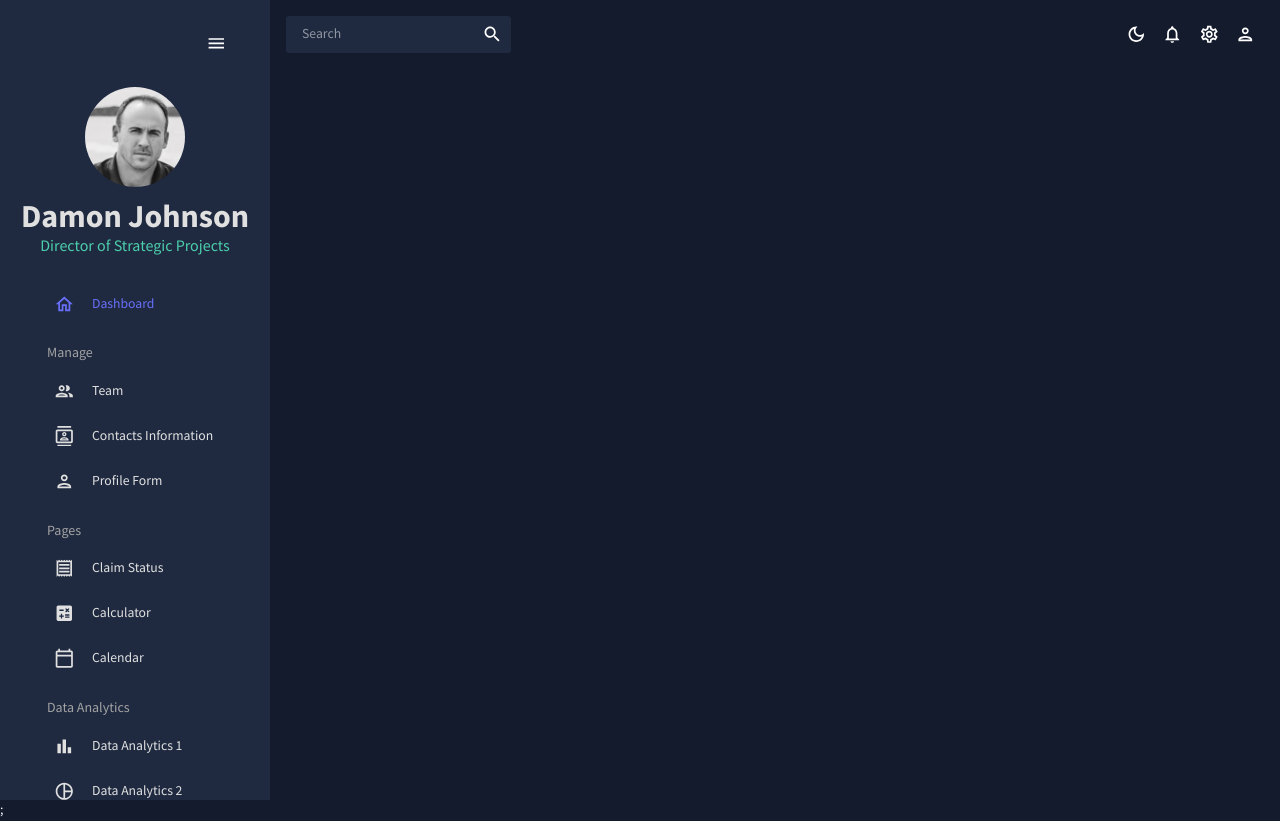
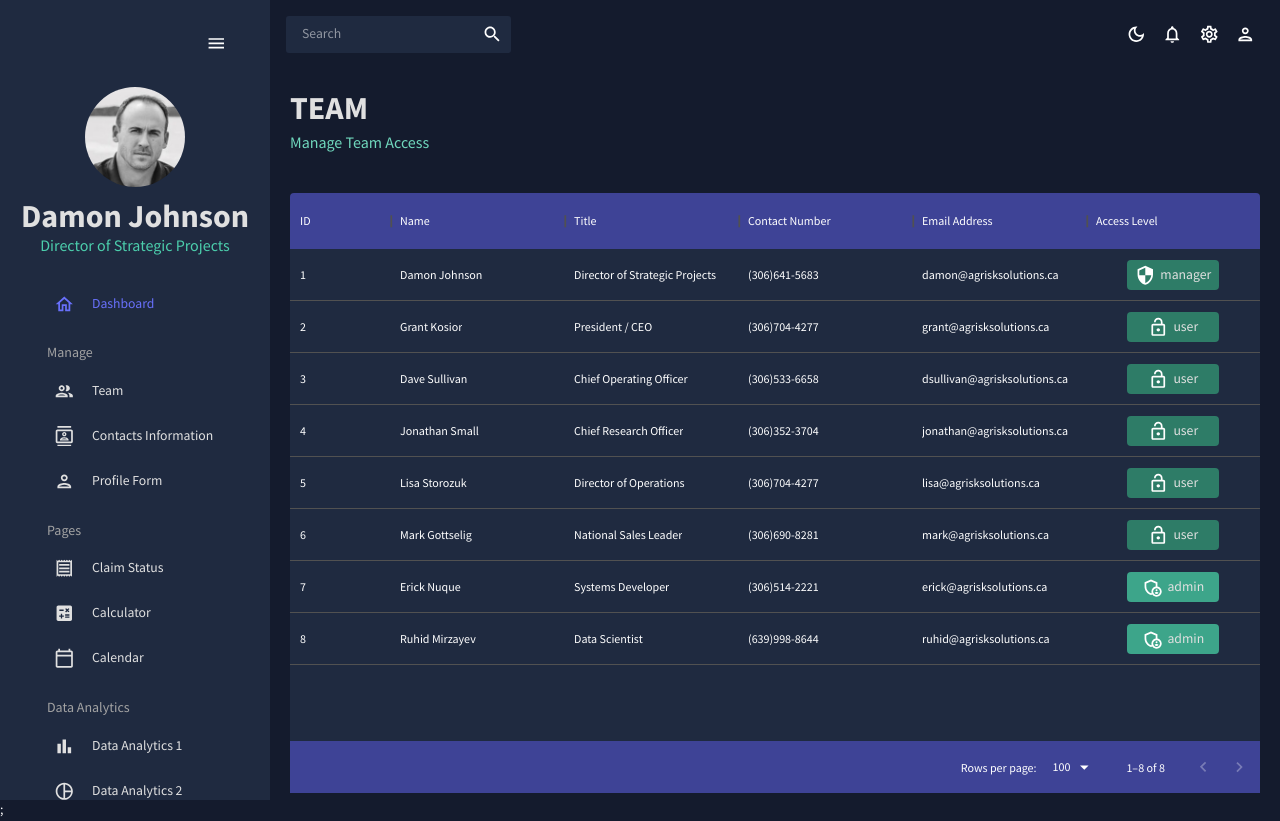
Before and after one commit to erick-parametrics/data_visualization_dashboard, a React (Create React App) app in the folder data_visualization/: page /team in a window 1280 px wide. Built offline with nearby package versions, Linux system fonts and the light colour scheme.

Commit message:
add team page

```diff
--- a/data_visualization/src/App.js
+++ b/data_visualization/src/App.js
@@ -6,7 +6,7 @@
 import Sidebar from "./scenes/global/Sidebar";
 import Topbar from "./scenes/global/Topbar";
 import Dashboard from "./scenes/dashboard";
-// import Team from "./scenes/team";
+import Team from "./scenes/team";
 // import Invoices from "./scenes/invoices";
 // import Calendar from "./scenes/calendar";
 // import Contacts from "./scenes/contacts";
@@ -30,7 +30,7 @@
             <Topbar />
             <Routes>
               <Route path="/" element={<Dashboard />} />
-              {/* <Route path="/team" element={<Team />} /> */}
+              <Route path="/team" element={<Team />} />
               {/* <Route path="/contacts" element={<Contacts />} /> */}
               {/* <Route path="/invoices" element={<Invoices />} /> */}
               {/* <Route path="/form" element={<Form />} /> */}
--- a/data_visualization/src/data/mockData.js
+++ b/data_visualization/src/data/mockData.js
@@ -3,74 +3,66 @@
 export const mockDataTeam = [
   {
     id: 1,
-    name: "Jon Snow",
-    email: "jonsnow@gmail.com",
-    age: 35,
-    phone: "(665)121-5454",
-    access: "admin",
+    name: "Damon Johnson",
+    email: "damon@agrisksolutions.ca",
+    title: "Director of Strategic Projects",
+    phone: "(306)641-5683",
+    access: "manager",
   },
   {
     id: 2,
-    name: "Cersei Lannister",
-    email: "cerseilannister@gmail.com",
-    age: 42,
-    phone: "(421)314-2288",
-    access: "manager",
+    name: "Grant Kosior",
+    email: "grant@agrisksolutions.ca",
+    title: "President / CEO",
+    phone: "(306)704-4277",
+    access: "user",
   },
   {
     id: 3,
-    name: "Jaime Lannister",
-    email: "jaimelannister@gmail.com",
-    age: 45,
-    phone: "(422)982-6739",
+    name: "Dave Sullivan",
+    email: "dsullivan@agrisksolutions.ca",
+    title: "Chief Operating Officer",
+    phone: "(306)533-6658",
     access: "user",
   },
   {
     id: 4,
-    name: "Anya Stark",
-    email: "anyastark@gmail.com",
-    age: 16,
-    phone: "(921)425-6742",
-    access: "admin",
+    name: "Jonathan Small",
+    email: "jonathan@agrisksolutions.ca",
+    title: "Chief Research Officer",
+    phone: "(306)352-3704",
+    access: "user",
   },
   {
     id: 5,
-    name: "Daenerys Targaryen",
-    email: "daenerystargaryen@gmail.com",
-    age: 31,
-    phone: "(421)445-1189",
+    name: "Lisa Storozuk",
+    email: "lisa@agrisksolutions.ca",
+    title: "Director of Operations",
+    phone: "(306)704-4277",
     access: "user",
   },
   {
     id: 6,
-    name: "Ever Melisandre",
-    email: "evermelisandre@gmail.com",
-    age: 150,
-    phone: "(232)545-6483",
-    access: "manager",
+    name: "Mark Gottselig",
+    email: "mark@agrisksolutions.ca",
+    title: "National Sales Leader",
+    phone: "(306)690-8281",
+    access: "user",
   },
   {
     id: 7,
-    name: "Ferrara Clifford",
-    email: "ferraraclifford@gmail.com",
-    age: 44,
-    phone: "(543)124-0123",
-    access: "user",
+    name: "Erick Nuque",
+    email: "erick@agrisksolutions.ca",
+    title: "Systems Developer",
+    phone: "(306)514-2221",
+    access: "admin",
   },
   {
     id: 8,
-    name: "Rossini Frances",
-    email: "rossinifrances@gmail.com",
-    age: 36,
-    phone: "(222)444-5555",
-    access: "user",
-  },
-  {
-    id: 9,
-    name: "Harvey Roxie",
-    email: "harveyroxie@gmail.com",
-    age: 65,
-    phone: "(444)555-6239",
+    name: "Ruhid Mirzayev",
+    email: "ruhid@agrisksolutions.ca",
+    title: "Data Scientist",
+    phone: "(639)998-8644",
     access: "admin",
   },
 ];
--- /dev/null
+++ b/data_visualization/src/scenes/team/index.jsx
@@ -0,0 +1,108 @@
+import React from "react";
+import { Box, Typography, useTheme } from "@mui/material";
+import { DataGrid } from "@mui/x-data-grid";
+import { tokens } from "../../theme";
+import { mockDataTeam } from "../../data/mockData";
+import AdminPanelSettingsOutlinedIcon from "@mui/icons-material/AdminPanelSettingsOutlined";
+import LockOpenOutlinedIcon from "@mui/icons-material/LockOpenOutlined";
+import SecurityOutlinedIcon from "@mui/icons-material/SecurityOutlined";
+import Header from "../../components/Header";
+import { borderBottom } from "@mui/system";
+
+const Team = () => {
+  const theme = useTheme();
+  const colors = tokens(theme.palette.mode);
+
+  const columns = [
+    { field: "id", headerName: "ID" },
+    {
+      field: "name",
+      headerName: "Name",
+      flex: 1,
+      cellClassName: "name-columns--cell",
+    },
+    {
+      field: "title",
+      headerName: "Title",
+      flex: 1,
+      cellClassName: "name-columns--cell",
+    },
+    {
+      field: "phone",
+      headerName: "Contact Number",
+      flex: 1,
+    },
+    {
+      field: "email",
+      headerName: "Email Address",
+      flex: 1,
+    },
+    {
+      field: "access",
+      headerName: "Access Level",
+      flex: 1,
+
+      renderCell: ({ row: { access } }) => {
+        return (
+          <Box
+            width="60%"
+            m="0 auto"
+            p="5px"
+            display="flex"
+            justifyContent="center"
+            backgroundColor={
+              access === "admin"
+                ? colors.greenAccent[600]
+                : colors.greenAccent[700]
+            }
+            borderRadius="4px"
+          >
+            {access === "admin" && <AdminPanelSettingsOutlinedIcon />}
+            {access === "manager" && <SecurityOutlinedIcon />}
+            {access === "user" && <LockOpenOutlinedIcon />}
+
+            <Typography color={colors.grey[100]} sx={{ ml: "5px" }}>
+              {access}
+            </Typography>
+          </Box>
+        );
+      },
+    },
+  ];
+
+  return (
+    <Box m="20px">
+      <Header title="TEAM" subtitle="Manage Team Access" />
+      <Box
+        m="40px 0 0 0"
+        height="75vh"
+        sx={{
+          "& .MuiDataGrid-root": {
+            border: "none",
+          },
+          "& .MuiDataGrid-cell": {
+            borderBottom: "none",
+          },
+          "& .name-column--cell": {
+            color: colors.greenAccent[300],
+          },
+          "& .MuiDataGrid-columnHeaders": {
+            backgroundColor: colors.blueAccent[700],
+            borderBottom: "none",
+          },
+          "& .MuiDataGrid-virtualScroller": {
+            backgroundColor: colors.primary[400],
+          },
+          "& .MuiDataGrid-footerContainer": {
+            borderTop: "none",
+            backgroundColor: colors.blueAccent[700],
+          },
+        }}
+      >
+        <DataGrid rows={mockDataTeam} columns={columns} />
+      </Box>
+    </Box>
+  );
+};
+
+export default Team;
```
